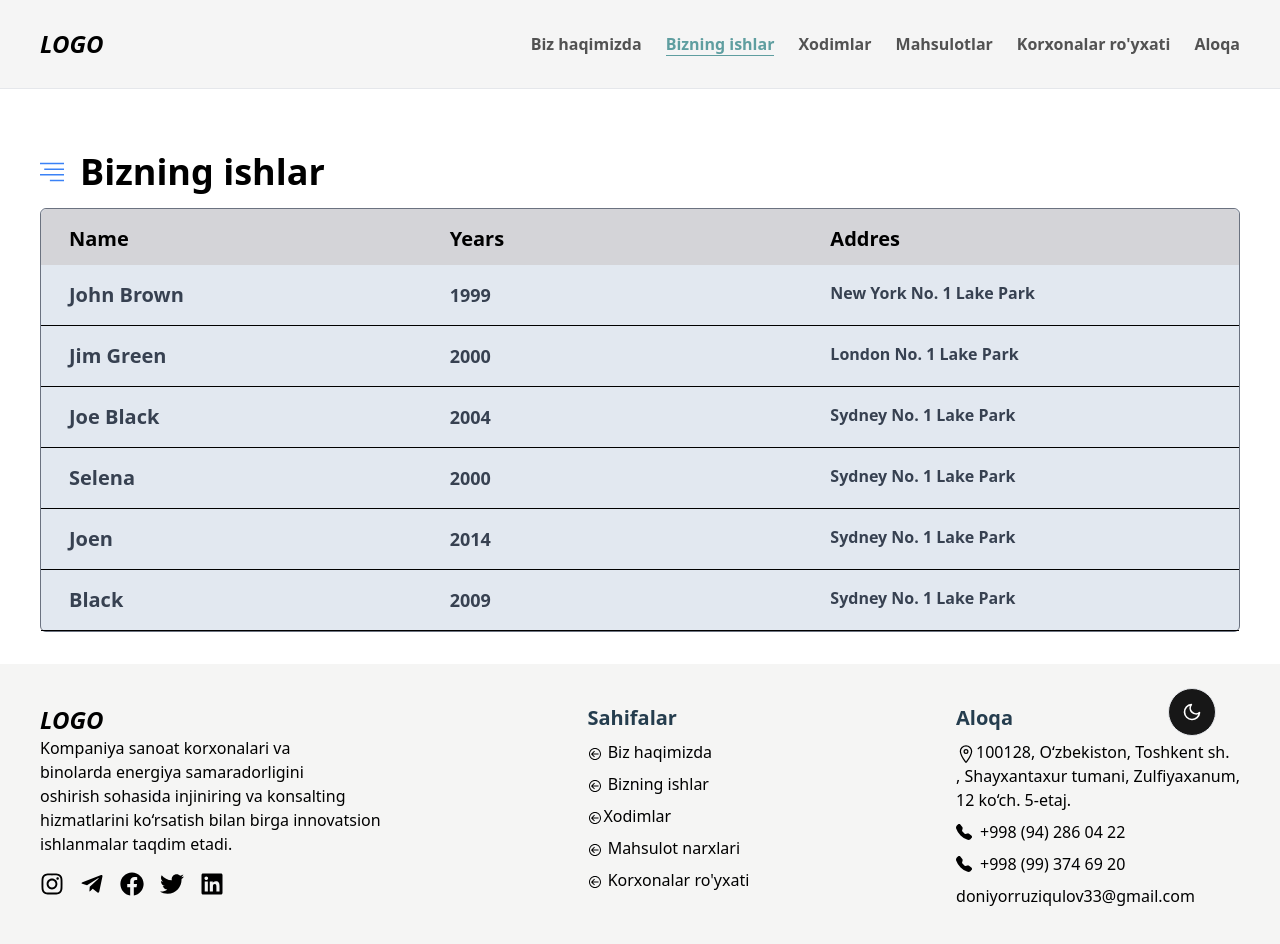
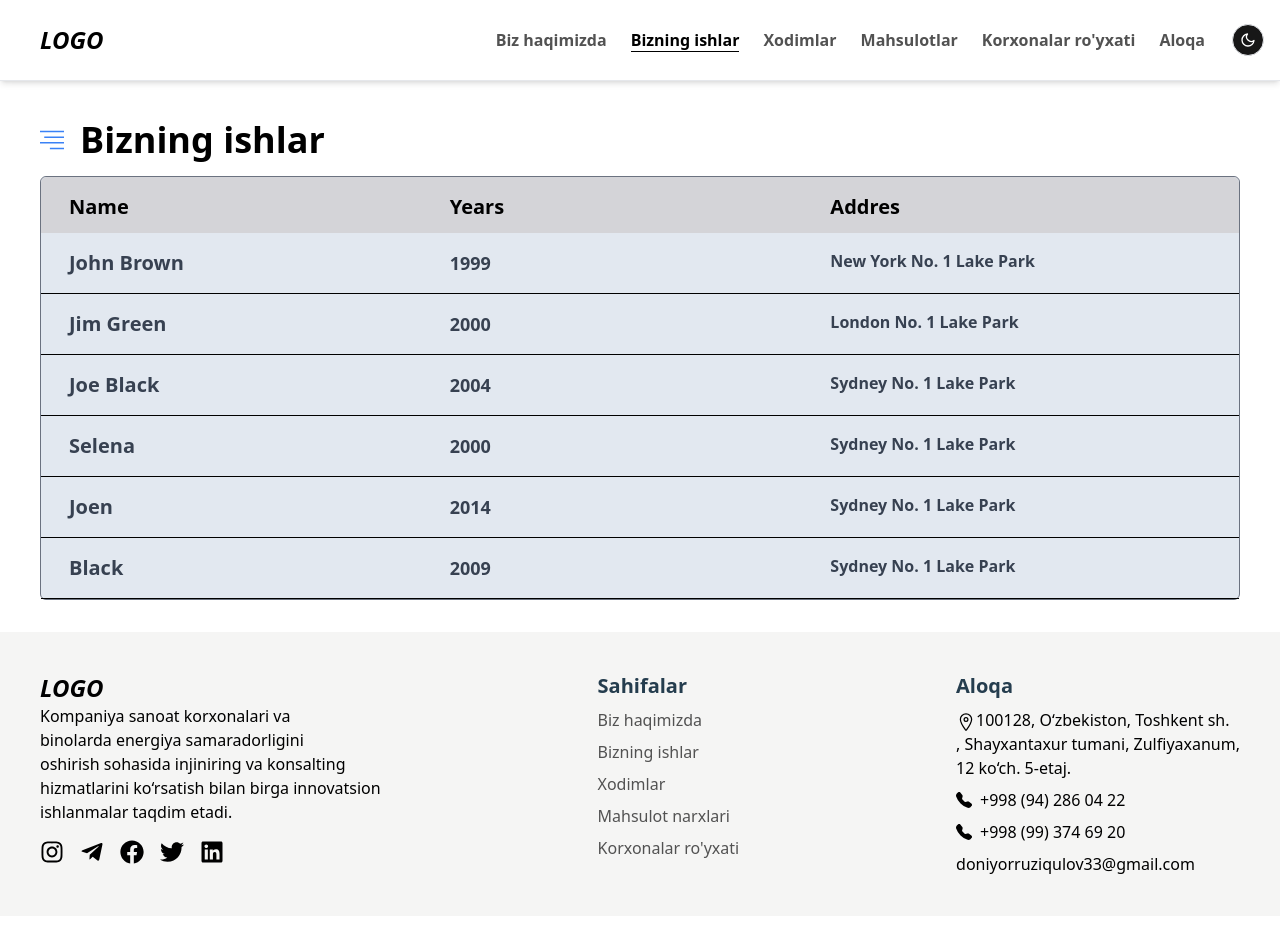
Before and after one commit to Doniyor-Roziqulov/Energoaudit, a React (Vite) app: page /lists in a window 1280 px wide. Shown: the top 944 px of the page. After the commit the page ends 916 px from the top, so only its background shows below. Built offline with nearby package versions, Linux system fonts and the light colour scheme.

Commit message:
Add style

```diff
--- a/src/App.jsx
+++ b/src/App.jsx
@@ -56,11 +56,11 @@ function App() {
                 </Routes>
                 <button
                     onClick={toggleDarkMode}
-                    className="fixed border flex items-center justify-center w-12 h-12 bottom-16 right-16 bg-neutral-900 dark:bg-white rounded-full text-white dark:text-black">
+                    className="fixed border flex items-center justify-center z-50 w-8 h-8 top-6 right-16 lg:right-4 min-[1389px]:right-16 bg-neutral-900 dark:bg-white rounded-full text-white dark:text-black">
                     {darkMode ? (
-                        <FiSun className="text-xl" />
+                        <FiSun className="text-base" />
                     ) : (
-                        <FiMoon className="text-xl" />
+                        <FiMoon className="text-base" />
                     )}
                 </button>
             </div>
--- a/src/components/footer/Footer.jsx
+++ b/src/components/footer/Footer.jsx
@@ -7,7 +7,6 @@ import { FaTwitter } from "react-icons/fa";
 import { FaLinkedin } from "react-icons/fa";
 import { BsFillTelephoneFill } from "react-icons/bs";
 import { IoLocationOutline } from "react-icons/io5";
-import { VscArrowCircleLeft } from "react-icons/vsc";
 
 const Footer = () => {
     return (
@@ -65,34 +64,29 @@ const Footer = () => {
                             Sahifalar
                         </strong>
                         <Link
-                            className="hover:text-green-500 transition-all dark:text-gray-300 dark:hover:text-gray-500"
+                            className="hover:text-black text-neutral-600 font-medium transition-all dark:text-gray-300 dark:hover:text-gray-500"
                             to={"/about"}>
-                            <VscArrowCircleLeft className="inline" /> Biz
-                            haqimizda
+                            Biz haqimizda
                         </Link>
                         <Link
-                            className="hover:text-green-500 transition-all dark:text-gray-300 dark:hover:text-gray-500"
+                            className="hover:text-black text-neutral-600 font-medium transition-all dark:text-gray-300 dark:hover:text-gray-500"
                             to={"/work"}>
-                            <VscArrowCircleLeft className="inline" /> Bizning
-                            ishlar
+                            Bizning ishlar
                         </Link>
                         <Link
-                            className="hover:text-green-500 transition-all dark:text-gray-300 dark:hover:text-gray-500"
+                            className="hover:text-black text-neutral-600 font-medium transition-all dark:text-gray-300 dark:hover:text-gray-500"
                             to={"/personnel"}>
-                            <VscArrowCircleLeft className="inline" />
                             Xodimlar
                         </Link>
                         <Link
-                            className="hover:text-green-500 transition-all dark:text-gray-300 dark:hover:text-gray-500"
+                            className="hover:text-black text-neutral-600 font-medium transition-all dark:text-gray-300 dark:hover:text-gray-500"
                             to={"/price"}>
-                            <VscArrowCircleLeft className="inline" /> Mahsulot
-                            narxlari
+                            Mahsulot narxlari
                         </Link>
                         <Link
-                            className="hover:text-green-500 transition-all dark:text-gray-300 dark:hover:text-gray-500"
+                            className="hover:text-black text-neutral-600 font-medium transition-all dark:text-gray-300 dark:hover:text-gray-500"
                             to={"/lists"}>
-                            <VscArrowCircleLeft className="inline" /> Korxonalar
-                            ro'yxati
+                            Korxonalar ro'yxati
                         </Link>
                     </div>
                     <div data-aos="fade-left" className="flex flex-col gap-y-2">
--- a/src/components/header/Header.jsx
+++ b/src/components/header/Header.jsx
@@ -7,9 +7,10 @@ import { IoCloseSharp } from "react-icons/io5";
 const Header = () => {
     const list = headerlist.map((e, inx) => (
         <li
-            className=" text-neutral-600 dark:text-white border-neutral-600 font-semibold hover:text-green-500 hover:border-green-500 transition-all"
+            className=" text-neutral-600  dark:text-neutral-300 border-neutral-600 font-semibold hover:opacity-70 transition-all"
             key={inx}>
             <NavLink
+                className="border-b border-white dark:border-slate-900"
                 to={e.link}
                 onClick={() => {
                     setOpenMenu(!openMenu);
@@ -20,7 +21,7 @@ const Header = () => {
     ));
     const [openMenu, setOpenMenu] = useState(false);
     return (
-        <header className="fixed dark:bg-slate-900 py-7 site-header border-b left-0 top-0 z-40 bg-neutral-100 w-full">
+        <header className="fixed dark:bg-gray-900 py-6 bg-white site-header border-b shadow-md left-0 top-0 z-40 w-full">
             <div className="container max-w-[1240px] mx-auto px-5">
                 <div className="flex items-center justify-between">
                     <Link
@@ -31,8 +32,8 @@ const Header = () => {
                     <nav
                         className={
                             openMenu
-                                ? "block border-t lg:border-t-0 border-black dark:border-white lg:block min-[500px]:px-16 md:px-20 lg:p-0 lg:left-0 lg:h-auto lg:top-0 lg:relative absolute top-[88px] transition-[0.5s] pl-12 pr-12 pt-3 dark:bg-slate-900  left-0 z-10 bg-white lg:bg-neutral-100 h-screen"
-                                : "block lg:block min-[500px]:px-16 md:px-20 lg:p-0 lg:left-0 lg:h-auto lg:top-0 lg:relative absolute top-[88px] transition-[0.5s] pl-5 left-[-3000px] dark:bg-slate-900 z-10 bg-white lg:bg-neutral-100 h-screen"
+                                ? "block border-t lg:border-t-0 border-black dark:border-white lg:block min-[500px]:px-16 md:px-20 lg:p-0 lg:left-[-35px] lg:h-auto lg:top-0 lg:relative absolute top-[80px] transition-[0.5s] pl-12 pr-12 pt-3 dark:bg-slate-900  left-0 z-10 bg-white  h-screen"
+                                : "block lg:block min-[500px]:px-16 md:px-20 lg:p-0 lg:left-[-35px] lg:h-auto lg:top-0 lg:relative absolute top-[80px] transition-[0.5s] pl-5 left-[-3000px] dark:bg-slate-900 z-10 bg-white h-screen"
                         }>
                         <ul className="flex flex-col lg:flex-row items-start gap-x-6 gap-y-3">
                             {list}
--- a/src/components/product/Product.jsx
+++ b/src/components/product/Product.jsx
@@ -39,7 +39,7 @@ const Product = () => {
                             <div
                                 key={index}
                                 data-aos="zoom-out-up"
-                                className="shadow-2xl dark:shadow-white dark:shadow-md dark:hover:bg-slate-950 pb-3 rounded-lg hover:bg-[#def1fa] hover:scale-[0.99] transition-all">
+                                className="shadow-2xl dark:shadow-white dark:shadow-md dark:hover:bg-slate-950 pb-3 rounded-lg   transition-all">
                                 <img
                                     className="rounded-lg"
                                     src="https://sibledeks.ru/images/articles/energoaudit-2.jpg"
--- a/src/components/services/Services.jsx
+++ b/src/components/services/Services.jsx
@@ -16,7 +16,7 @@ const Services = () => {
         </li>
     ));
     return (
-        <section className="pb-8 pt-4 dark:bg-stone-800">
+        <section className="pb-8 pt-4 ">
             <div className="container max-w-[1240px] mx-auto px-5">
                 <h2 className="text-center text-3xl font-bold mb-3 dark:text-white">
                     Bizning xizmatlar
--- a/src/index.css
+++ b/src/index.css
@@ -3,8 +3,13 @@
 @tailwind utilities;
 
 .site-header .active {
-    color: cadetblue;
-    border-bottom: 1px solid cadetblue;
+    color: black;
+    border-bottom: 1px solid black;
+}
+
+.dark .site-header .active {
+    color: white;
+    border-bottom: 1px solid white;
 }
 
 * {
--- a/src/pages/layout/Layout.jsx
+++ b/src/pages/layout/Layout.jsx
@@ -6,7 +6,7 @@ const Layout = () => {
     return (
         <>
             <Header />
-            <main className="pt-[120px] relative dark:bg-[#1A1B1D]">
+            <main className="pt-[88px] relative dark:bg-[#1A1B1D]">
                 <Outlet />
             </main>
             <Footer className="overflow-x-hidden" />
```
Also changed, not shown: src/common/Common.jsx (+18 -17 lines), src/components/hero/Hero.jsx (+19 -39 lines).
